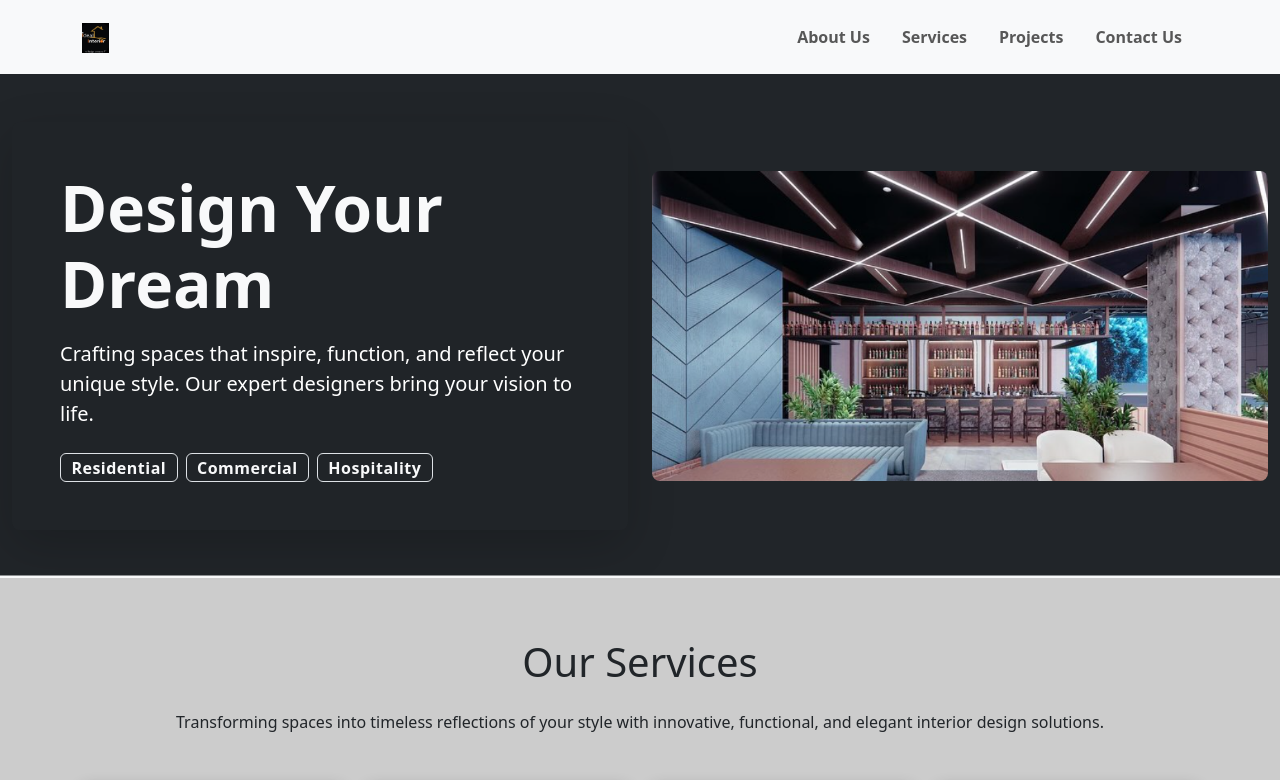
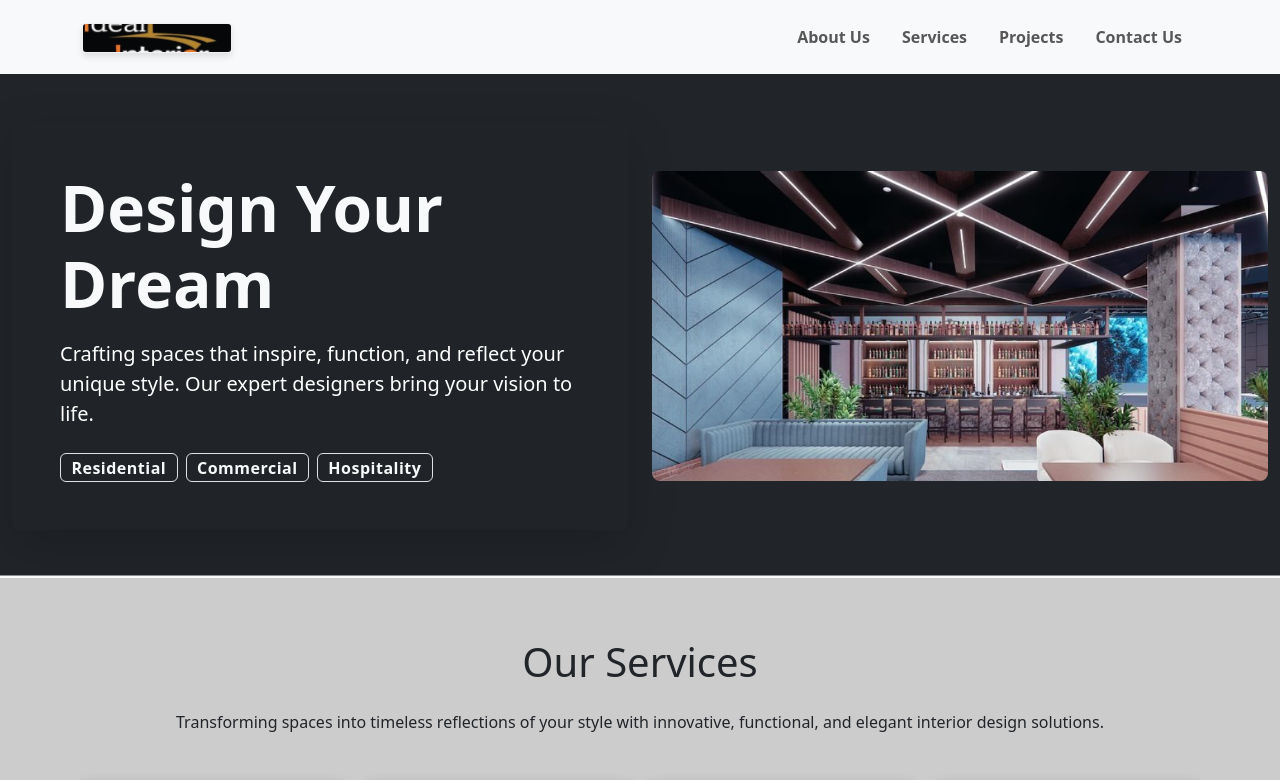
Before and after one commit to prabaldeshar/interior-website, a Next.js app: page / in a window 1280 px wide. Shown: the top 780 px of the page. Built offline with nearby package versions, Linux system fonts and the light colour scheme.

Commit message:
Update logo styling in NavBar; add new CSS class for improved appearance

```diff
--- a/components/NavBar.js
+++ b/components/NavBar.js
@@ -20,7 +20,7 @@ const NavBar = () => {
           <img
             src="/logo.png"
             alt="Logo"
-            className="me-2"
+            className="logo-rectangular me-2"
             style={{ height: "30px" }}
           />
         </a>
--- a/src/app/globals.css
+++ b/src/app/globals.css
@@ -200,3 +200,14 @@ body {
 .carousel-control-next-icon {
   filter: invert(100%);
 }
+
+
+.logo-rectangular {
+  width: 150px; /* Adjust the width as needed */
+  height: 60px; /* Adjust the height as needed */
+  object-fit: cover; /* Ensures the logo maintains its aspect ratio */
+  box-shadow: 0px 4px 6px rgba(0, 0, 0, 0.1); /* Adds a subtle shadow for a polished look */
+  border-radius: 4px; /* Optional: Slight rounding for modern design */
+  border: 1px solid #f0f0f0; /* Optional: Adds a border for better contrast */
+  transition: transform 0.3s ease-in-out; /* Smooth hover animation */
+}
```
